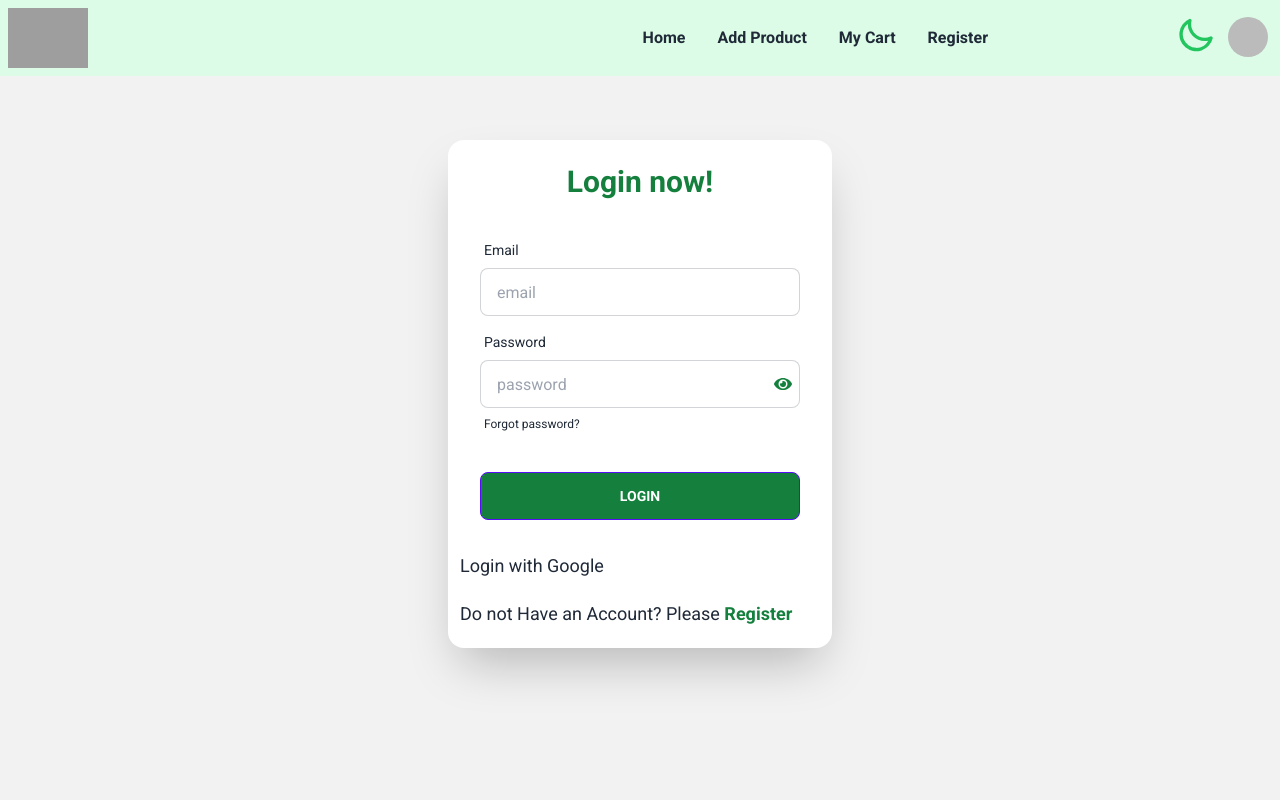
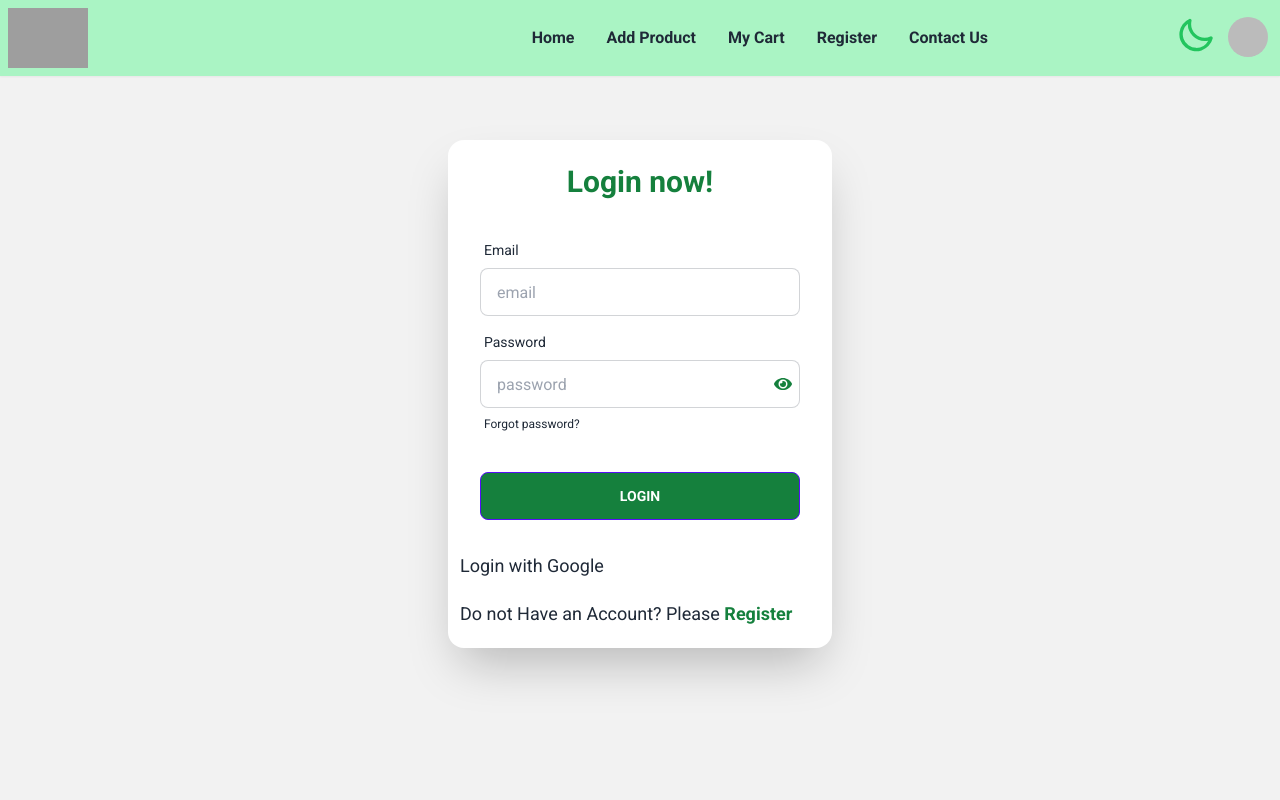
Before and after one commit to gfaruk02/fashion-and-apparel-client, a React (Vite) app: page /login in a window 1280 px wide. Shown: the top 800 px of the page. Built offline with nearby package versions, Linux system fonts and the light colour scheme; no server answers; sample sign-in values are in the browser's storage; grey boxes are pictures that could not be loaded.

Commit message:
Add COntact as page and design

```diff
--- a/src/components/Addproduct/Addproduct.jsx
+++ b/src/components/Addproduct/Addproduct.jsx
@@ -42,7 +42,7 @@ const Addproduct = () => {
     }
 
     return (
-        <div className="mx-auto w-full md:w-3/4 mt-8 pt-4 rounded-lg bg-green-200 font-bold">
+        <div className="mx-auto w-full md:w-3/4 mt-8 pt-4 rounded-lg shadow-green-900 shadow-md mb-10 bg-green-200 font-bold">
             <h1 className='text-center text-3xl text-green-700 '> Add New Product</h1>
             <form onSubmit={handleAddProduct} className="w-3/4 mx-auto">
 
--- /dev/null
+++ b/src/components/ContactUs/ContactUs.jsx
@@ -0,0 +1,49 @@
+
+
+const ContactUs = () => {
+    return (
+        <div className=" px-5 lg:px-0">
+            <div className="bg-black opacity-80">
+                <div className="py-5 h-[80vh] md:h-[60vh] text-center text-3xl font-bold bg-[url('https://i.ibb.co/F4HzTBn/hm3.jpg')] bg-top bg-fixed">
+                    <h1 className="text-white pt-48">CONTACT US</h1>
+                </div>
+            </div>
+            <div className=" my-10 w-full lg:w-3/4 mx-auto">
+
+                <div className=" grid grid-cols-1 md:grid-cols-2 items-center py-7 gap-5">
+                    <div>
+                        <h2> PHONE</h2>
+                        <p>Our Client Advisors are available Monday through Saturday, 9:00AM - 11:00PM  and Sunday, 10:00AM - 9:00PM, excluding holidays.</p>
+                    </div>
+                    <div className=" grid lg:justify-end">
+                        <button className="btn btn-primary lg:w-80 bg-green-950 hover:bg-green-700 ">CALL US +8801716112252</button>
+                    </div>
+                </div>
+                <hr />
+                <div className="grid grid-cols-1 md:grid-cols-2 items-center py-7 gap-5">
+                    <div>
+                        <h2> LIVE CHAT</h2>
+                        <p>Our Client Advisors are available to chat Monday through Saturday, 9:00AM - 11:00PM and Sunday, 10:00AM - 9:00PM, excluding holidays. The option to chat will become active during these hours once an advisor is available.</p>
+                    </div>
+                    <div className=" grid lg:justify-end">
+                        <button className="btn btn-primary lg:w-80 bg-green-700 hover:bg-green-700 ">CHAT UNAVAIABLE</button>
+                    </div>
+                </div>
+                <hr />
+                <div className="grid grid-cols-1 md:grid-cols-2 items-center py-7 gap-5">
+                    <div>
+                        <h2> WHATSAPP US</h2>
+                        <p>Our Client Advisors are available to answer your WhatsApp messages
+                            Monday through Saturday, 9:00AM - 8:00PM,
+                            and Sunday 10:00AM 7:00PM, excluding holidays.</p>
+                    </div>
+                    <div className=" grid lg:justify-end">
+                        <button className="btn btn-primary lg:w-80 bg-green-950 hover:bg-green-700 ">MESSAGE US</button>
+                    </div>
+                </div>
+            </div>
+        </div>
+    );
+};
+
+export default ContactUs;
--- a/src/components/Errorpage/Errorpage.jsx
+++ b/src/components/Errorpage/Errorpage.jsx
@@ -3,12 +3,12 @@ import { NavLink } from "react-router-dom";
 const Errorpage = () => {
     return (
         <div>
-             <div className="h-screen flex justify-center items-center text-center bg-rose-200">
+             <div className="h-screen flex justify-center items-center text-center bg-green-100">
                 <div>
                     <h1 className="text-3xl md:text-5xl pb-5">Oops! You`re lost.</h1>
                     <p className="text-xl md:text-2xl pb-2">The page you are looking for was not found</p>
                     <div>
-                    <NavLink to="/"> <button className="mt-5  py-3 px-6 bg-rose-500 rounded-md text-xl font-semibold text-white" >Go Home</button></NavLink>
+                    <NavLink to="/"> <button className="mt-5  py-3 px-6 hover:bg-green-500 bg-green-700 rounded-md text-xl font-semibold text-white" >Go Home</button></NavLink>
                 </div>
                 </div>
                 <br />
--- a/src/components/Footer/Footer.jsx
+++ b/src/components/Footer/Footer.jsx
@@ -3,7 +3,7 @@ import { Link } from "react-router-dom";
 
 const Footer = () => {
     return (
-        <footer className="footer p-10 bg-green-100 text-green-content">
+        <footer className="footer p-10 bg-green-300 text-green-content">
   <aside>
     <img width="150" height="150" className="fill-current" src={"https://i.ibb.co/YNW5jMB/F-F-FASHION-SHOP.png"} alt="" />
     <p>F&F FASHION<br/>Providing reliable tech since 2023</p>
--- a/src/components/Layout/Layout.jsx
+++ b/src/components/Layout/Layout.jsx
@@ -6,11 +6,12 @@ import Footer from "../Footer/Footer";
 const Layout = () => {
     return (
         <div className="font-Roboto">
+           <div className=" sticky top-0 z-50">
            <Navbar></Navbar>
+           </div>
            <Outlet></Outlet>
            <Footer></Footer>
-
-        </div>
+           </div>
     );
 };
 
--- a/src/components/Navbar/Navbar.jsx
+++ b/src/components/Navbar/Navbar.jsx
@@ -87,15 +87,29 @@ const handleToggle=(e)=>{
                 Register
             </NavLink>
         </li>
+        {
+          user && <li className=" font-semibold text-base">
+          <NavLink
+              to="/contact"
+              style={({ isActive, isPending, isTransitioning }) => {
+                  return {
+                  fontWeight: isActive ? "bold" : "",
+                  color: isPending ? "white" : "",
+                   backgroundColor: isActive ? "green" : "",
+                  viewTransitionName: isTransitioning ? "slide" : "",
+                  };
+              }}
+          >
+              Contact Us
+          </NavLink>
+      </li>
+        }
     </>
 
     return (
 <div>
-  {/* <div className=" bg-green-700 py-2 dropdown-hidden ">
-   <p> Contact: 01716112252</p>
-  </div> */}
-<div className="navbar bg-green-100">
-  <div className="navbar-start">
+<div className="navbar bg-green-300 shadow-sm bg-opacity-70">
+<div className="navbar-start">
     <div className="dropdown">
       <label tabIndex={0} className="btn btn-ghost lg:hidden">
         <svg xmlns="http://www.w3.org/2000/svg" className="h-5 w-5" fill="none" viewBox="0 0 24 24" stroke="currentColor"><path strokeLinecap="round" strokeLinejoin="round" strokeWidth="2" d="M4 6h16M4 12h8m-8 6h16" /></svg>
--- a/src/main.jsx
+++ b/src/main.jsx
@@ -17,6 +17,7 @@ import Details from './components/ShowBrandProducts/Details';
 import UpdateProduct from './components/UpdateProduct/UpdateProduct';
 import MyCarts from './components/MyCart/MyCarts';
 import PrivateRoute from './components/PrivateRoute/PrivateRoute';
+import ContactUs from './components/ContactUs/ContactUs';
 // import PropularProduct from './components/PropularProduct/PropularProduct';
 
 
@@ -63,6 +64,10 @@ const router = createBrowserRouter([
       {
         path: "/mycart",
         element: <PrivateRoute><MyCarts></MyCarts></PrivateRoute>
+      },
+      {
+        path: "/contact",
+        element: <PrivateRoute> <ContactUs></ContactUs> </PrivateRoute>
       }
     ]
   },
```
